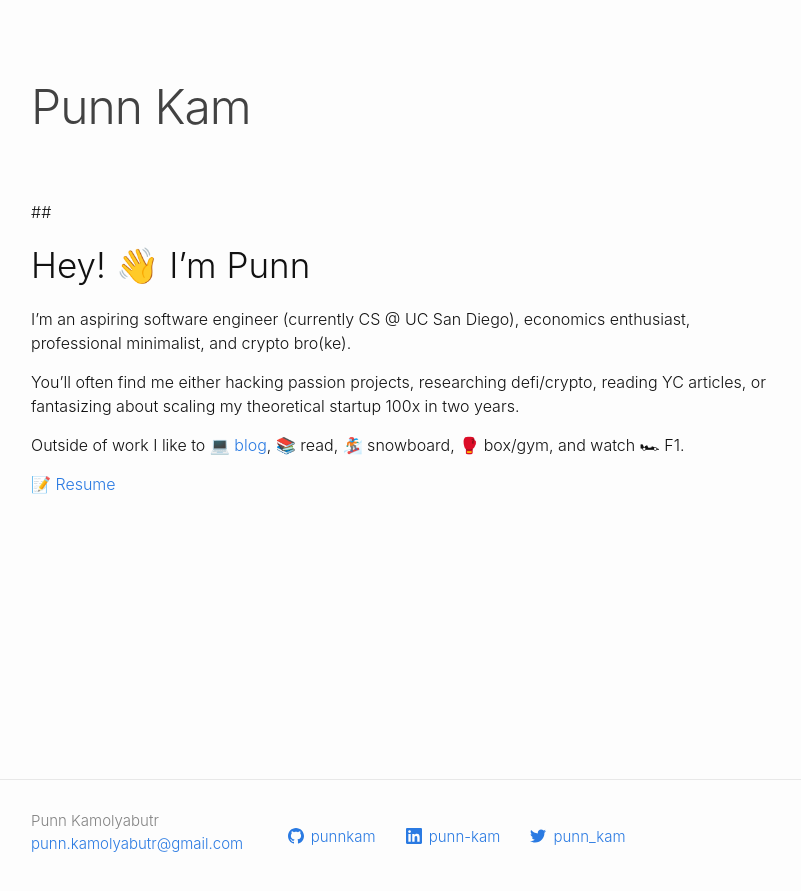
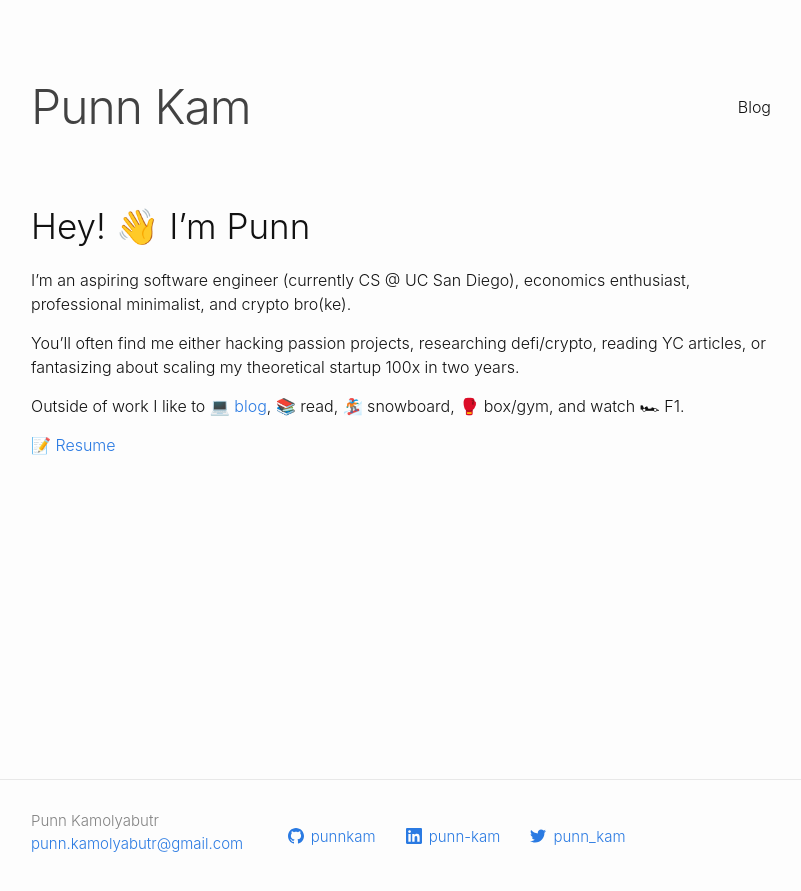
Before and after one commit to punnkam/punnkam.github.io, a Jekyll site: the page built from index.md, in a window 1280 px wide. Shown: the top 891 px of the page, without its empty margins (239-1040 px from the left). Built offline with Jekyll 4.4.1, drawn with Linux system fonts in a browser that asks for light colours.

Commit message:
final header fix

```diff
--- a/_includes/header.html
+++ b/_includes/header.html
@@ -3,6 +3,7 @@
   <div class="wrapper">
     {%- assign default_paths = site.pages | map: "path" -%}
     {%- assign page_paths = site.header_pages | default: default_paths -%}
+    {%- assign titles_size = site.pages | map: 'title' | join: '' | size -%}
     <a class="site-title" rel="author" href="{{ "/" | relative_url }}">{{ site.title | escape }}</a>
 
     {%- if titles_size > 0 -%}
--- a/index.md
+++ b/index.md
@@ -1,8 +1,7 @@
 ---
 layout: default
+title:
 ---
-
-##
 
 ## Hey! 👋 I'm Punn
 
```
Also changed, not shown: 1 other file.
